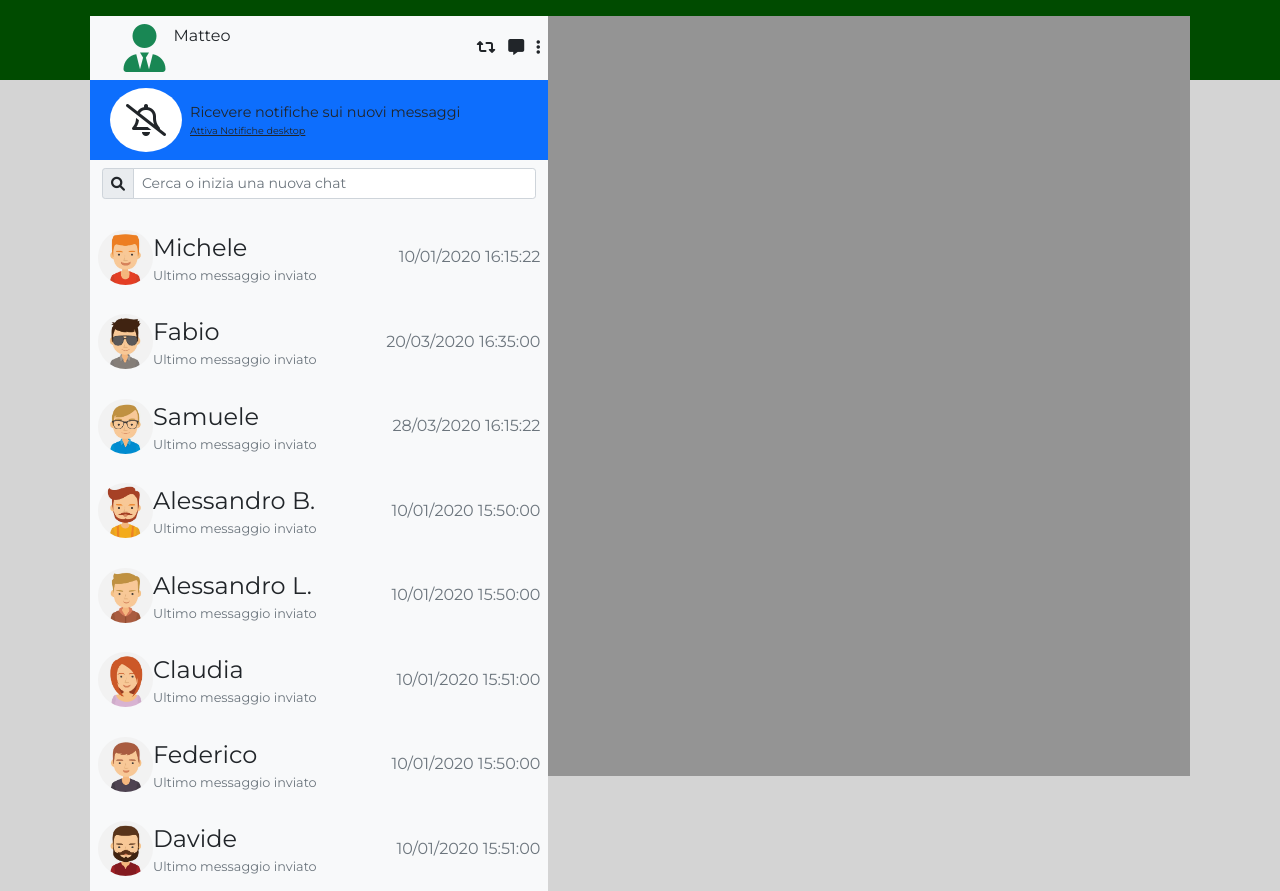
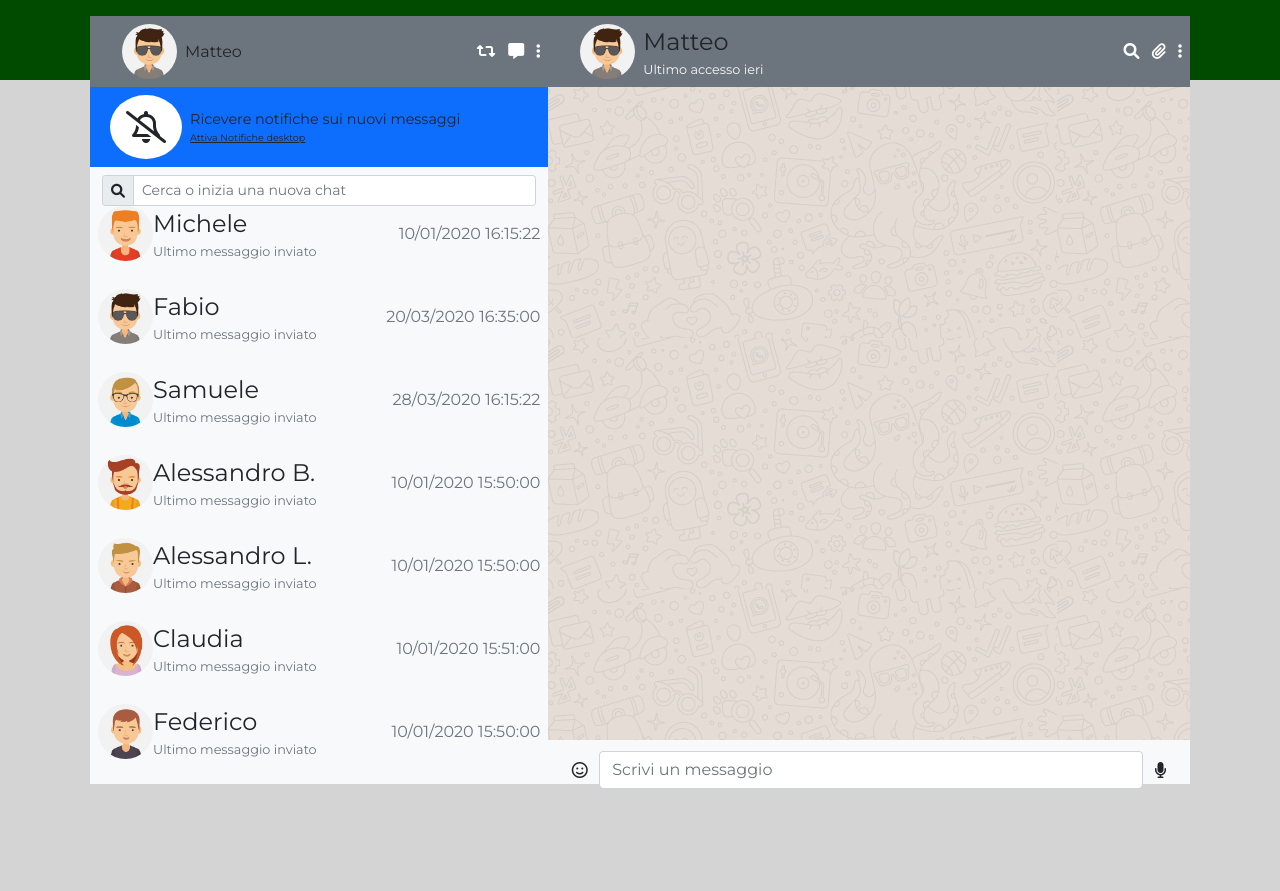
Before and after one commit to Matteoanselmo/vue-boolzapp, a plain HTML site: page index.html in a window 1280 px wide. After the commit the page ends 800 px from the top, so only its background shows below. Drawn offline with nearby package versions, Linux system fonts and the light colour scheme.

Commit message:
creazione parte statica

```diff
--- a/css/style.css
+++ b/css/style.css
@@ -10,24 +10,25 @@ header{
 }
 
 main{
-    height: 95vh;
+    /* height: 95vh; */
     min-width: 1100px;
     margin: .5rem auto;
-    background-color: rgb(148, 148, 148);
     z-index: 2;
     position: absolute;
     top: 1vh;
     left: 50%;
     transform: translateX(-50%);
 }
+.my-container{
+    height: 100%;
+}
+.my-container > .row{
+    height: 100%;
+}
 .fa-bell-slash{
     font-size: 2rem;
     border-radius: 50%;
 }
-.fa-user-tie{
-    margin-left: 1.6rem;
-}
-
 .notify-wrapper > p{
     font-size: .9rem;
 }
@@ -44,9 +45,30 @@ main{
 .contact-name-description > span{
     font-size: .8rem;
 }
-
-
+.boolzapp-search{
+    height: 22vh;
+}
 .boolzapp-contact{
-    height: 88%;
+    height: 74vh;
     overflow-y: scroll;
 }
+
+.my-contact-card{
+    min-height: 83px;
+}
+.my-contact-card:hover{
+    background-color: lightgrey!important;
+    cursor: pointer;
+}
+
+.my-chat-view{
+    height: 85%;
+    background-image: url(../img/mine.jpg);
+    overflow-y: scroll;
+}
+.my-row-write-text{
+    height: 60px;
+}
+.my-row-write-text input{
+    width: 34rem;
+}
--- a/index.html
+++ b/index.html
@@ -24,17 +24,18 @@
     <header>
 
     </header>
-    <main id="app">
-        <div class="container-fluid">
+    <main id="app" class="bg-light">
+        <div class="container-fluid my-container">
             <div class="row">
                 <div class="col-5">
                     <div class="row boolzapp-search">
-                        <div class="col-12 bg-light d-flex align-items-center justify-content-between p-2">
-                            <div class="contact-name d-flex">
-                                <i class="fa-solid fa-user-tie me-2 text-success"></i>
+                        <div class="col-12 bg-secondary d-flex align-items-center justify-content-between p-2">
+                            <div class="contact-name d-flex align-items-center">
+                                <!-- <i class="fa-solid fa-user-tie me-2 text-success bg-white p-3"></i> -->
+                                <img src="img/avatar_2.jpg" alt="" class="ms-4 me-2">
                                 <p class="m-0">Matteo</p>
                             </div>
-                            <div class="contact-name-search">
+                            <div class="contact-name-search text-white">
                                 <i class="fa-solid fa-retweet"></i>
                                 <i class="fa-solid fa-message px-2"></i>
                                 <i class="fa-solid fa-ellipsis-vertical"></i>
@@ -57,9 +58,8 @@
                         </div>
                     </div>
                     <div class="row boolzapp-contact" >
-                        <div v-for="(element, index) in contacts" class="col-12 bg-light d-flex align-items-center justify-content-between p-2">
+                        <div v-for="(element, index) in contacts" class="col-12 bg-light d-flex align-items-center justify-content-between p-2 my-contact-card">
                             <div class="contact-name d-flex">
-                                <!-- <i class="fa-solid fa-user-tie me-2 text-success"></i> -->
                                 <img :src="`img/avatar${element.avatar}.jpg`" alt="">
                                 <div class="contact-name-description d-flex flex-column justify-content-center">
                                     <p class="m-0 fs-4">{{ element.name }}</p>
@@ -74,7 +74,34 @@
                     </div>
                 </div>
                 <div class="col-7">
+                    <div class="row">
+                        <div class="col-12 bg-secondary d-flex align-items-center justify-content-between p-2">
+                            <div class="contact-name d-flex align-items-center">
+                                <!-- <i class="fa-solid fa-user-tie me-2 text-success bg-white p-3"></i> -->
+                                <img src="img/avatar_2.jpg" alt="" class="ms-4 me-2">
+                                <div class="contact-name-description d-flex flex-column justify-content-center">
+                                    <p class="m-0 fs-4">Matteo</p>
+                                    <span class="text-light">Ultimo accesso ieri</span>
+                                </div>
+                                <!-- <p class="m-0">Matteo</p> -->
+                            </div>
+                            <div class="contact-name-search text-white">
+                                <i class="fa-solid fa-magnifying-glass"></i>
+                                <i class="fa-solid fa-paperclip px-2"></i>
+                                <i class="fa-solid fa-ellipsis-vertical"></i>
+                            </div>
+                        </div>
+                    </div>
+                    <div class="row my-chat-view">
 
+                    </div>
+                    <div class="row my-row-write-text">
+                        <div class="col-12 d-flex align-items-center justify-content-evenly">
+                            <i class="fa-regular fa-face-smile"></i>
+                            <input class="rounded form-control" type="text" placeholder="Scrivi un messaggio">
+                            <i class="fa-solid fa-microphone"></i>
+                        </div>
+                    </div>
                 </div>
             </div>
         </div>
--- a/js/main.js
+++ b/js/main.js
@@ -46,6 +46,7 @@ const app = new Vue({
                     }
                 ],
             },
+
             {
                 name: 'Samuele',
                 avatar: '_3',
```
